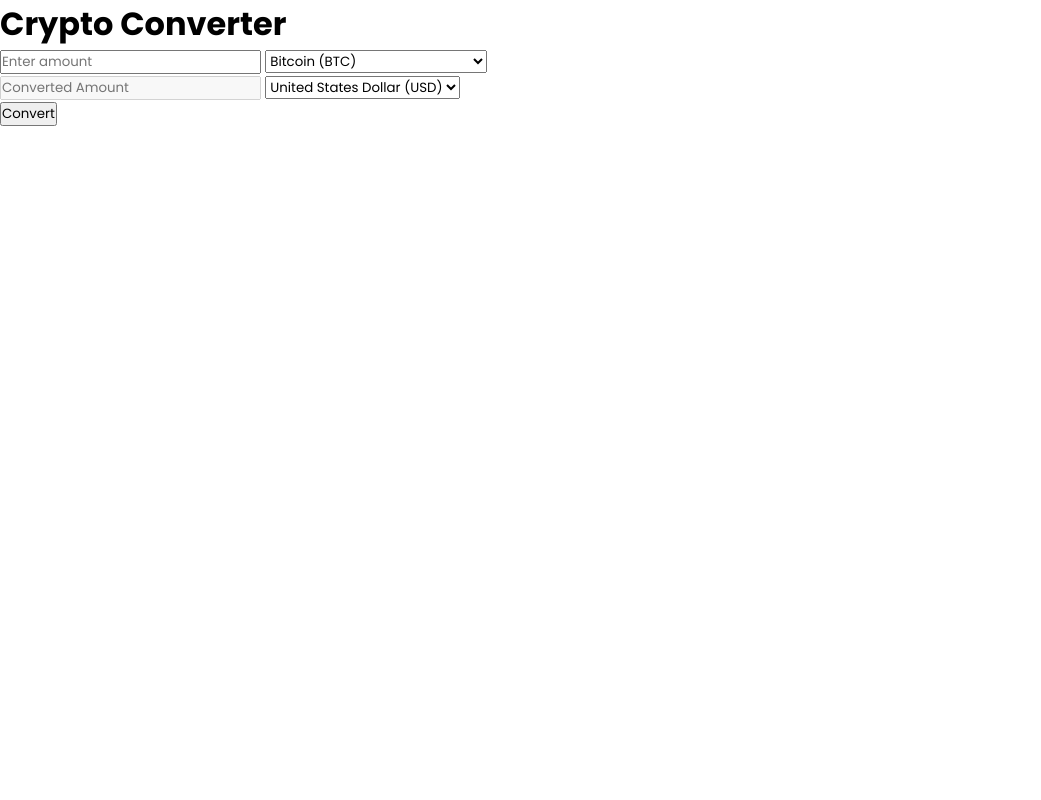
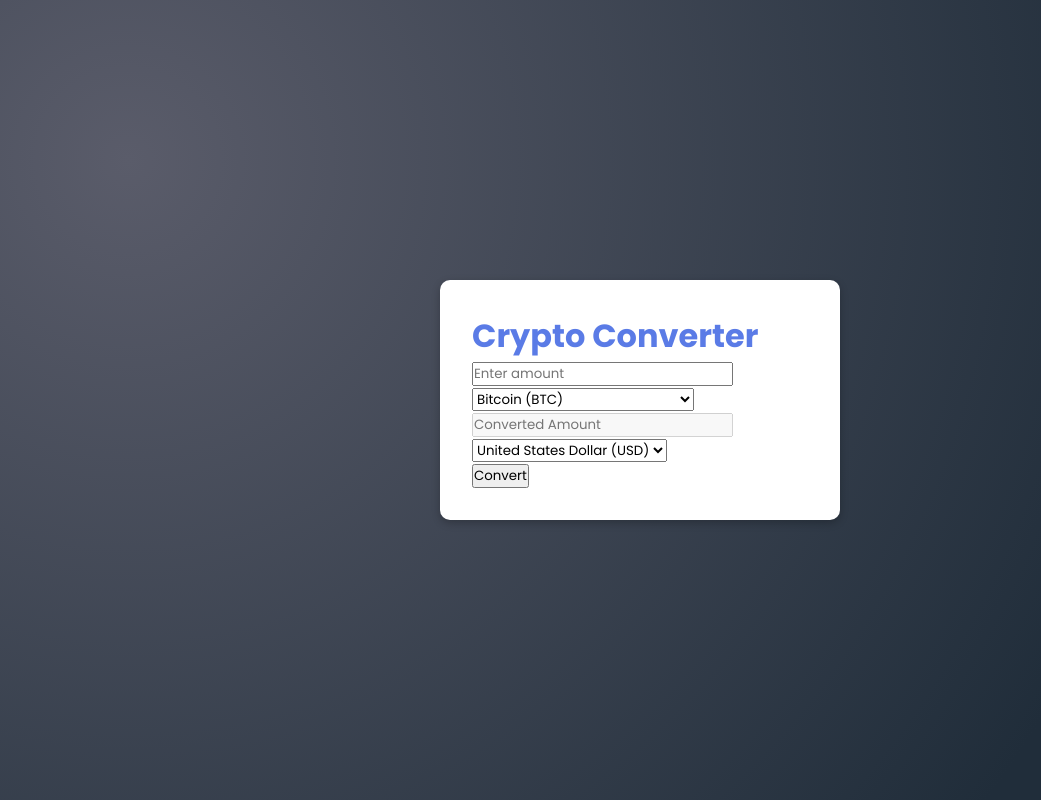
Before and after one commit to okobi45/crypto_converter, a plain HTML site: page index.html in a window 1280 px wide. Shown: the whole page, without its empty margins (0-1041 px from the left). Drawn offline with Linux system fonts and the light colour scheme.

Commit message:
converter design

```diff
--- a/style.css
+++ b/style.css
@@ -5,10 +5,24 @@
     font-family: "poppins", sans-serif;
 }
 
-.main-container {
+body {
     margin: 0;
     padding: 0;
     background-color: antiquewhite;
     display: flex;
-    justify-content: center
+    justify-content: center;
+    align-items: center;
+    height: 100vh;
+    background-image: radial-gradient(circle farthest-corner at 10% 20%,
+            rgba(90, 92, 106, 1)0%, rgba(32, 45, 58, 1)81.3%);
 }
+
+.alt-container {
+    padding: 2rem;
+    border-radius: 10px;
+    box-shadow: rgba(0, 0, 0, 0.24) 0px 3px 8px;
+    background: #fff;
+    width: 90%;
+    max-width: 400px;
+    color: #5a7be6;
+}
```
